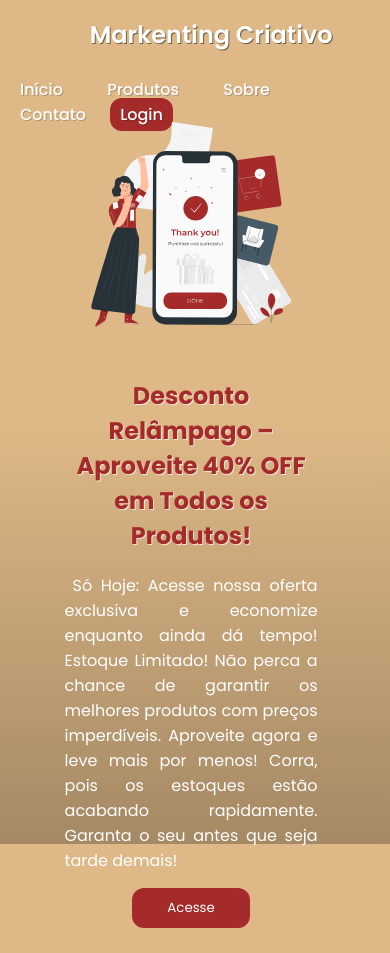
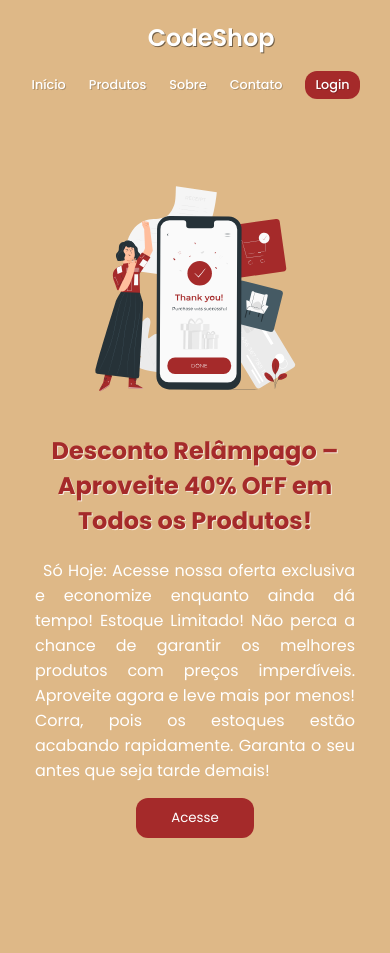
Before and after one commit to Gustavo-2027/landing-page-codeshop, a plain HTML site: page index.html in a window 390 px wide. After the commit the page ends 853 px from the top, so only its background shows below. Drawn offline with Linux system fonts and the light colour scheme; a web font is replaced by a local one.

Commit message:
atualizei

```diff
--- a/estilos/media.css
+++ b/estilos/media.css
@@ -1,87 +1,115 @@
 @charset "UTF-8";
 
 @media screen and (max-width: 768px) {
+    body {
+        width: 100vw;
+        height: auto;
+        max-height: 100vh;
+        background:#deb887;
+    }
 
-    body {
-        background: linear-gradient(#deb887, #deb887, #A58964) no-repeat fixed;
+    div {
+        background:#deb887;
+        height: 100vh;
+        max-height: 100vh;
+        display: flex;
+        flex-flow: column;
     }
 
     header {
         display: block;
-        justify-content: space-evenly;
-        flex-flow: row wrap;
-        align-content: space-between;
-        align-content: center;
-        margin: 30px 0px;
     }
 
     h1 {
+
         display: flex;
         justify-content: center;
-        flex-flow: column nowrap;
-        align-items: center;
-        margin: 15px auto;
+        margin: 0 auto;
 
     }
 
-    br {
-        display: none;
-    }
-
-    menu {
+    nav {
         display: flex;
-        flex-flow: row wrap;
         justify-content: space-around;
-        align-content: center;
-        margin-bottom: 10px;
+        flex-flow: row nowrap;
         margin: 0 auto;
     }
 
-    nav {
-        margin: 0 auto;
+    menu > nav > a{
+        padding: 10px 0px;
+        margin: 1px 9px;
+        font-size: 0.8em;
     }
 
-    menu > a {
+    .es {
         align-self: center;
+        margin-right: 0px;
+        padding: 5px 10px;
+        border-radius: 12px;
+    }
+
+
+    main {
+        display: flex;
+        flex-flow: column;
+        justify-content: center;
+        align-items: center;
+        height: auto;
+        width: 100vw;
 
     }
 
 
-    .es {
-        margin-right: 0px;
-    }
-
-    div {
-        justify-content: center;
-        align-items: center;
-        align-content: center;
-        max-height: 100vh;
-        max-width: 98vw;
-    }
-
-    main {
-        flex-flow: column;
+    .left > img {
+        margin-top: 70px;
+        max-height: 60vh;
+        width: 60vw;
+        transition: 1s;
     }
 
     .right {
-        display: flex;
-        flex-flow: column;
-        width: 70vw;
-        padding: 10px 10px;
-    }
-
-    img {
-        margin-top: 20px;
-       width: 40px;
+        margin: 0 50px;
+        padding-right: 0px;
+        transition: 1s;
+        width: 100vw;
     }
 
     .right > h2 {
         text-align: center;
+        margin: 20px;
+
     }
 
     .right > p {
-        text-align: justify;
+        margin: 0 35px;
     }
+
+    #btn {
+
+        display: flex;
+
+        margin: 15px auto;
+        padding: 10px 35px;
+        border: none;
+    }
+
+
+
+
+
+
+
+
+
+
+
+
+
+
+
+
+
+
 }
 
 
--- a/estilos/style.css
+++ b/estilos/style.css
@@ -13,13 +13,13 @@
 body {
     max-height: 100vh;
     max-width: 98vw;
-    background:brown linear-gradient(#deb887, #deb887, #A58964) no-repeat;
+    background: linear-gradient(#deb887, #deb887, #A58964) no-repeat;
 }
 
 div {
     background: linear-gradient(#deb887, #deb887, #A58964) no-repeat fixed;
-    height: 150vh;
-    max-height: 150vh;
+    height: 100vh;
+    max-height: 100vh;
     display: flex;
     flex-flow: column;
 }
--- a/index.html
+++ b/index.html
@@ -11,7 +11,7 @@
 <body>
         <div>
             <header>
-                <h1>Markenting <br>Criativo</h1>
+                <h1>CodeShop</h1>
                 <menu>
                     <nav>
                         <a href="#">Início</a>
```
